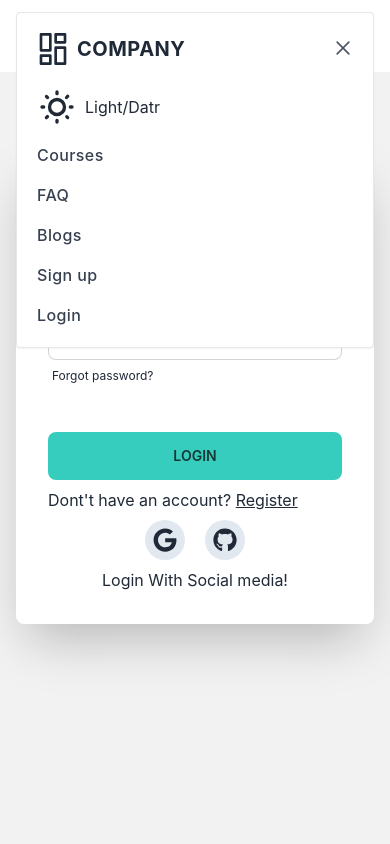
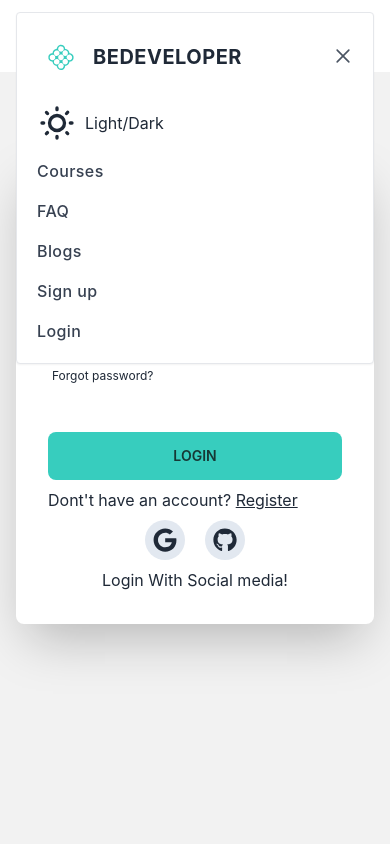
Before and after one commit to mamun4447/BeDeveloper-client, a React (Create React App) app: page /login in a window 390 px wide. Both pictures are taken after a click on the button 356 px from the left and 40 px from the top of the page. Shown: the top 844 px of the page. Built offline with nearby package versions, Linux system fonts and the light colour scheme; no server answers.

Commit message:
Some statice update

```diff
--- a/src/components/NavComponent/Nav.jsx
+++ b/src/components/NavComponent/Nav.jsx
@@ -11,12 +11,7 @@ const Nav = () => {
     <div>
       <div className="px-4 py-3  sm:max-w-xl md:max-w-full md:px-24 lg:px-8 shadow-xl">
         <div className="relative flex items-center justify-between">
-          <Link
-            to="/"
-            aria-label="Company"
-            title="Company"
-            className="inline-flex items-center"
-          >
+          <Link to="/" title="Home" className="inline-flex items-center">
             <ul className="text-5xl text-accent">
               <DiCelluloid />
             </ul>
@@ -177,27 +172,14 @@ const Nav = () => {
                     <div>
                       <Link
                         href="/"
-                        aria-label="Company"
-                        title="Company"
+                        title="Home"
                         className="inline-flex items-center"
                       >
-                        <svg
-                          className="w-8 text-deep-purple-accent-400"
-                          viewBox="0 0 24 24"
-                          strokeLinejoin="round"
-                          strokeWidth="2"
-                          strokeLinecap="round"
-                          strokeMiterlimit="10"
-                          stroke="currentColor"
-                          fill="none"
-                        >
-                          <rect x="3" y="1" width="7" height="12" />
-                          <rect x="3" y="17" width="7" height="6" />
-                          <rect x="14" y="1" width="7" height="6" />
-                          <rect x="14" y="11" width="7" height="12" />
-                        </svg>
+                        <ul className="text-5xl text-accent">
+                          <DiCelluloid />
+                        </ul>
                         <span className="ml-2 text-xl font-bold tracking-wide text-gray-800 uppercase">
-                          Company
+                          BeDeveloper
                         </span>
                       </Link>
                     </div>
@@ -243,7 +225,7 @@ const Nav = () => {
                             <path d="M21.64,13a1,1,0,0,0-1.05-.14,8.05,8.05,0,0,1-3.37.73A8.15,8.15,0,0,1,9.08,5.49a8.59,8.59,0,0,1,.25-2A1,1,0,0,0,8,2.36,10.14,10.14,0,1,0,22,14.05,1,1,0,0,0,21.64,13Zm-9.5,6.69A8.14,8.14,0,0,1,7.08,5.22v.27A10.15,10.15,0,0,0,17.22,15.63a9.79,9.79,0,0,0,2.1-.22A8.11,8.11,0,0,1,12.14,19.73Z" />
                           </svg>
                         </label>
-                        <p className="underline-offset-1">Light/Datr</p>
+                        <p className="underline-offset-1">Light/Dark</p>
                       </div>
 
                       {/* -----------courses--------- */}
```
